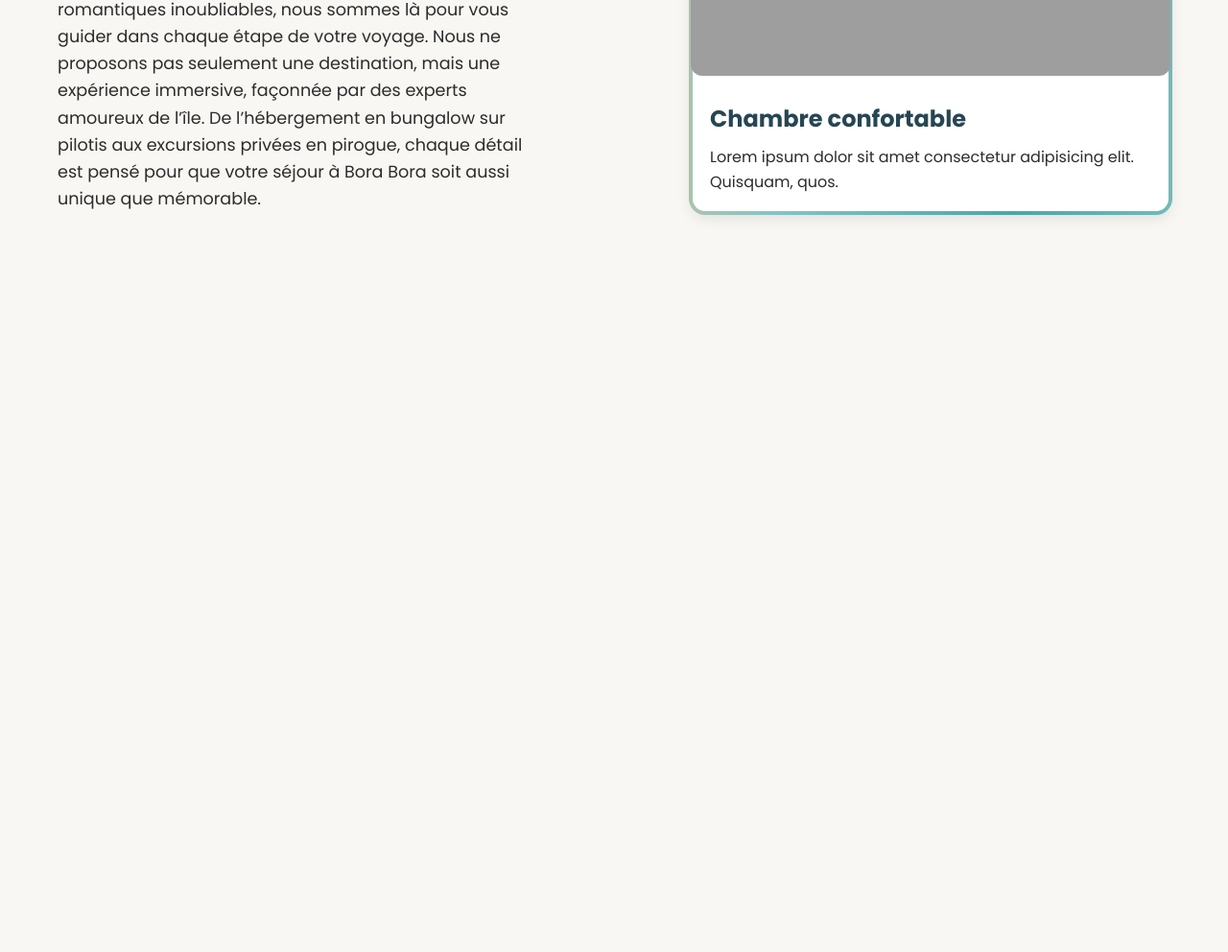
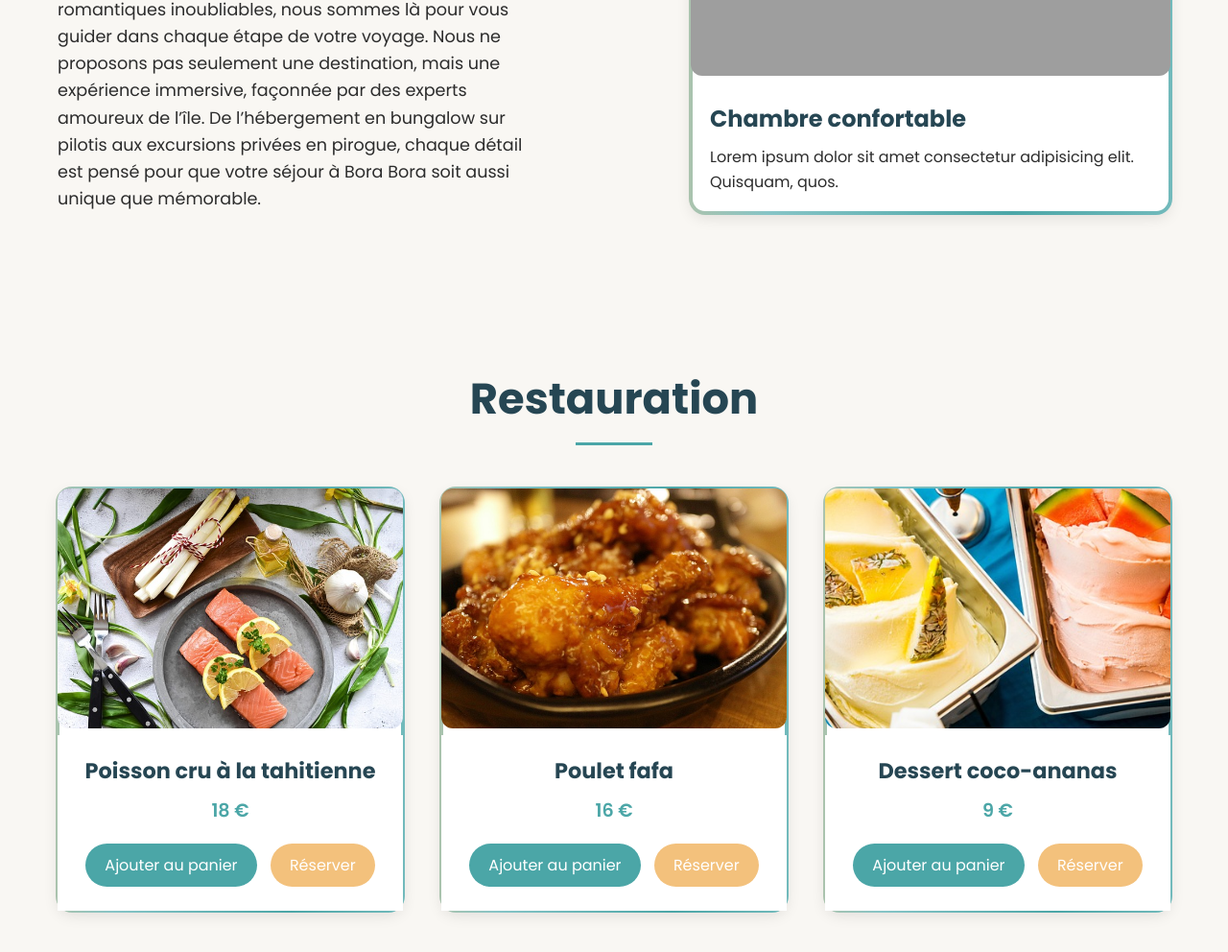
Before and after one commit to PandaaxDvlpt/brief8_All, a plain HTML site: page index.html in a window 1280 px wide. Shown: the part 1223-2215 px from the top of the page at 96% size. Before the commit the page ends 1525 px from the top, so only its background shows below. Drawn offline with Linux system fonts and the light colour scheme; grey boxes are pictures that could not be loaded.

Commit message:
Restauration

```diff
--- a/index.html
+++ b/index.html
@@ -29,7 +29,7 @@
                     <a href="index.html">Accueil</a>
                     <a href="chambres.html">Hébergement</a>
                     <a href="contact.html">Service</a>
-                    <a href="restaurant.html">Restauration</a>
+                    <a href="#restauration">Restauration</a>
                     <a href="celeb.html">Célébrités</a>
                 </li>
             </ul>
@@ -67,6 +67,39 @@ Nous ne proposons pas seulement une destination, mais une expérience immersive,
                 </div>
             </div>
         </section>
+
+        <section class="section-panier" id="restauration">
+            <h2 class="section-title">Restauration</h2>
+            <div class="menu">
+                <article class="menu-item">
+                    <img src="./assets/poisson crue.jpg" alt="Poisson cru à la tahitienne">
+                    <div class="info">
+                        <h3>Poisson cru à la tahitienne</h3>
+                        <p class="price">18 €</p>
+                        <button class="bt">Ajouter au panier</button>
+                        <button class="bt reserve">Réserver</button>
+                    </div>
+                </article>
+                <article class="menu-item">
+                    <img src="./assets/poulet a la tahitienne.jpg" alt="Poulet fafa">
+                    <div class="info">
+                        <h3>Poulet fafa</h3>
+                        <p class="price">16 €</p>
+                        <button class="bt">Ajouter au panier</button>
+                        <button class="bt reserve">Réserver</button>
+                    </div>
+                </article>
+                <article class="menu-item">
+                    <img src="./assets/dessert coco.jpg" alt="Dessert coco-ananas">
+                    <div class="info">
+                        <h3>Dessert coco-ananas</h3>
+                        <p class="price">9 €</p>
+                        <button class="bt">Ajouter au panier</button>
+                        <button class="bt reserve">Réserver</button>
+                    </div>
+                </article>
+            </div>
+        </section>
     </main>
 </body>
 </html>
--- a/styles/global.css
+++ b/styles/global.css
@@ -524,3 +524,167 @@ input:checked + .slider .moon-icon {
         left: 80px;
     }
 }
+
+.menu {
+    display: grid;
+    grid-template-columns: repeat(auto-fit, minmax(250px, 1fr));
+    gap: 20px;
+    padding: 20px;
+  }
+
+  .menu-item {
+    background-color: white;
+    border-radius: 10px;
+    overflow: hidden;
+    box-shadow: 0 4px 12px rgba(0,0,0,0.1);
+    transition: transform 0.3s ease;
+  }
+
+  .menu-item:hover {
+    transform: scale(1.03);
+  }
+
+  .menu-item img {
+    width: 100%;
+    height: 180px;
+    object-fit: cover;
+  }
+
+  .info {
+    padding: 15px;
+    text-align: center;
+  }
+
+  .price {
+    font-weight: bold;
+    color: #0077be;
+    margin-top: 5px;
+  }
+
+.section-panier {
+    padding: 80px 0;
+    background-color: var(--color-bg);
+}
+
+.section-panier .section-title {
+    text-align: center;
+    margin-bottom: 60px;
+}
+
+.menu {
+    display: grid;
+    grid-template-columns: repeat(3, 1fr);
+    gap: 40px;
+    max-width: 1200px;
+    margin: 0 auto;
+    padding: 0 20px;
+}
+
+.menu-item {
+    background: white;
+    border-radius: 15px;
+    overflow: visible;
+    box-shadow: 0 5px 15px rgba(0, 0, 0, 0.1);
+    position: relative;
+    z-index: 1;
+    transition: transform var(--trans-03);
+}
+
+.menu-item::before {
+    content: '';
+    position: absolute;
+    inset: -2px;
+    background: linear-gradient(
+        90deg,
+        var(--color-ocean) 0%,
+        var(--color-wave) 25%,
+        var(--color-sun) 50%,
+        var(--color-wave) 75%,
+        var(--color-ocean) 100%
+    );
+    border-radius: 17px;
+    z-index: -1;
+    animation: borderRotate 3s linear infinite;
+    background-size: 200% 100%;
+}
+
+.menu-item::after {
+    content: '';
+    position: absolute;
+    inset: 2px;
+    background: white;
+    border-radius: 13px;
+    z-index: -1;
+}
+
+.menu-item:hover {
+    transform: translateY(-5px);
+}
+
+.menu-item img {
+    width: 100%;
+    height: 250px;
+    object-fit: cover;
+    border-radius: 12px;
+    position: relative;
+    z-index: 2;
+}
+
+.info {
+    padding: 20px;
+    text-align: center;
+    position: relative;
+    z-index: 2;
+    background: white;
+}
+
+.info h3 {
+    font-size: 1.4rem;
+    color: var(--color-heading);
+    margin-bottom: 10px;
+}
+
+.price {
+    font-size: 1.2rem;
+    font-weight: 600;
+    color: var(--color-ocean);
+    margin-bottom: 15px;
+}
+
+.bt {
+    padding: 10px 20px;
+    background-color: var(--color-ocean);
+    color: white;
+    border: none;
+    border-radius: 25px;
+    font-size: 1rem;
+    cursor: pointer;
+    transition: var(--trans-03);
+    margin: 5px;
+}
+
+.bt:hover {
+    background-color: var(--color-hover);
+    transform: scale(1.05);
+}
+
+.bt.reserve {
+    background-color: var(--color-sun);
+}
+
+.bt.reserve:hover {
+    background-color: var(--color-wave);
+}
+
+@media screen and (max-width: 992px) {
+    .menu {
+        grid-template-columns: repeat(2, 1fr);
+    }
+}
+
+@media screen and (max-width: 768px) {
+    .menu {
+        grid-template-columns: 1fr;
+        max-width: 400px;
+    }
+}
```
Also changed, not shown: assets/dessert coco.jpg (added), assets/poisson crue.jpg (added), assets/poissons.jpg (added), assets/poulet a la tahitienne.jpg (added), assets/restauration.jpg (added), assets/specialité 1.jpg (added), assets/specialité 2.jpg (added), assets/wave.png (added).
